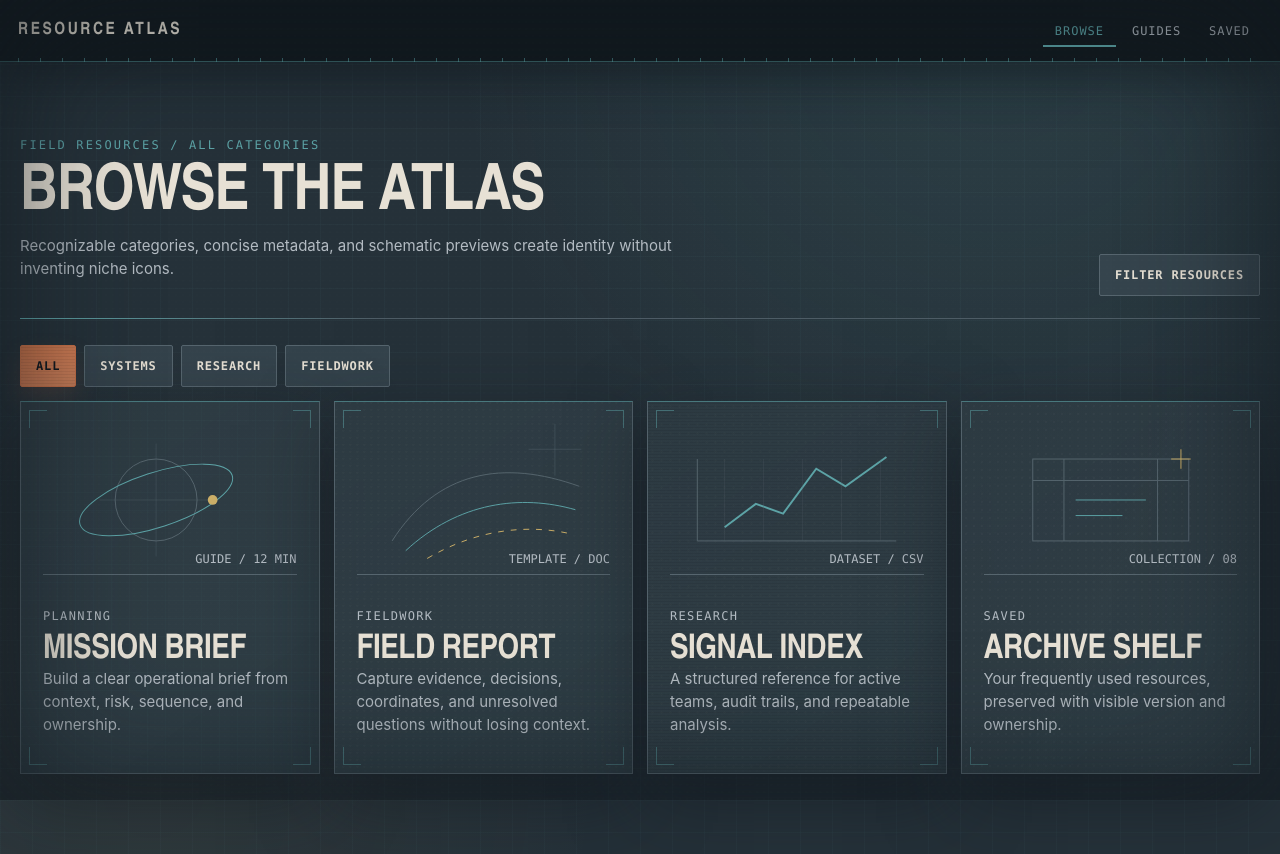
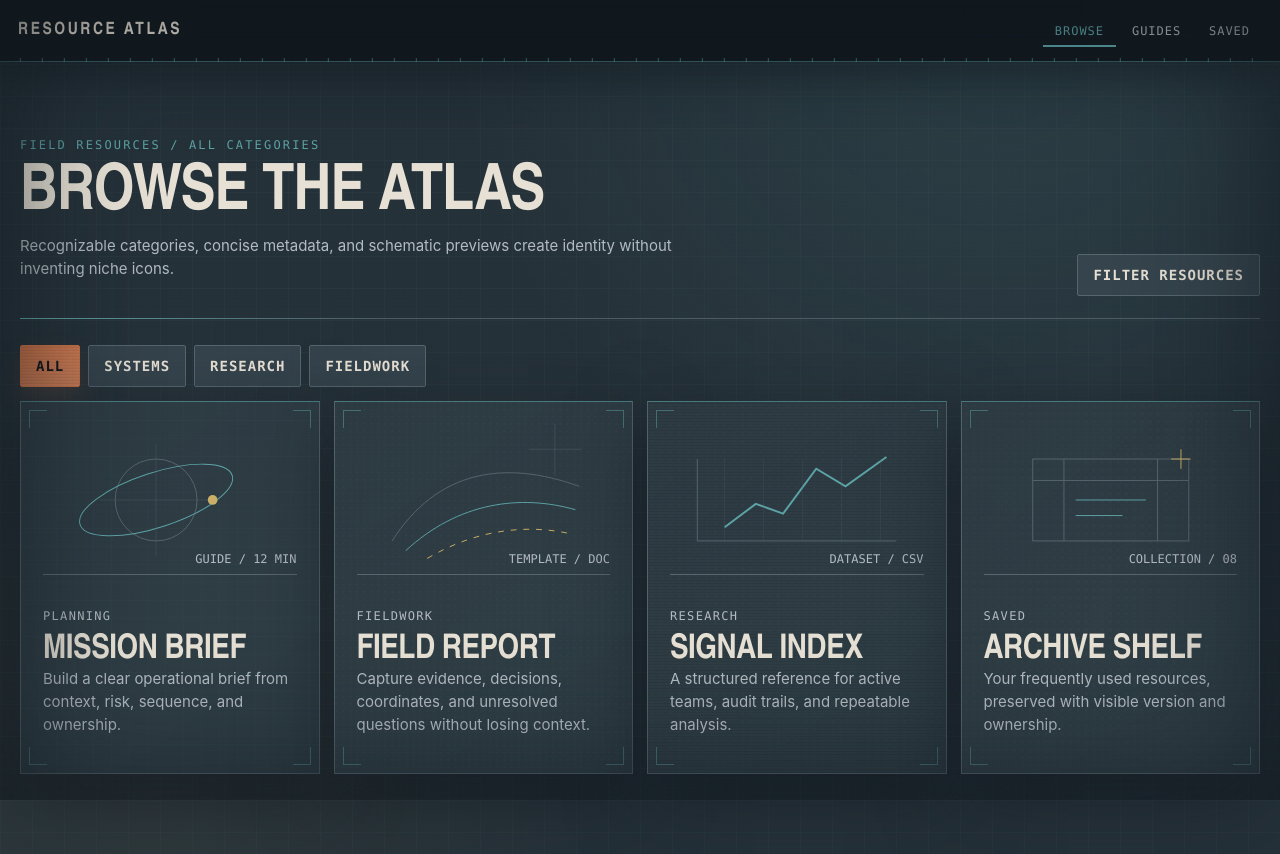
Before and after one commit to BackslashBryant/orbital-archive-no-01, a plain HTML site: page examples/catalog.html in a window 1280 px wide. Drawn offline with Linux system fonts and the light colour scheme.

Commit message:
Larger CTA text; make CRT scan motion clearly visible
- Bump button/CTA text to 14px (12px was too small for primary actions).
- The soft-light roll was imperceptible; add a subtle but visible always-on
  scanline drift on primary buttons and a flowing scan on the nav underline so
  the Ghost-in-the-Shell motion is actually noticeable at rest (still gated by
  prefers-reduced-motion).
- (White-on-orange nav button was already fixed to dark text / AA in the prior
  commit; verified rgb(17,24,30) on the live site.)

Co-Authored-By: Claude Opus 4.8 <noreply@anthropic.com>

```diff
--- a/examples/example.css
+++ b/examples/example.css
@@ -649,3 +649,9 @@ h3 { font-size: 28px; line-height: 1; }
   html { scroll-behavior: auto; }
   *, *::before, *::after { animation-duration: .01ms !important; animation-iteration-count: 1 !important; transition-duration: .01ms !important; }
 }
+
+/* Larger CTA text and clearly-visible (tasteful) always-on scanline motion. */
+.button { font-size: 14px; }
+.button:not(.secondary):not(.ghost)::after { animation: oa-scan 2.4s linear infinite; opacity: .18; }
+.topnav::after { animation: oa-flow 2.4s linear infinite; }
+@keyframes oa-flow { to { background-position: 22px 0; } }
```
Also changed, not shown: index.html (+5 -0 lines), preview.html (+5 -0 lines).
